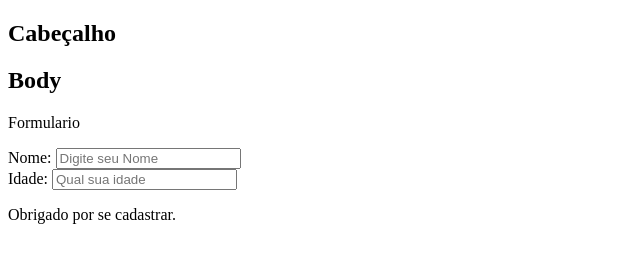
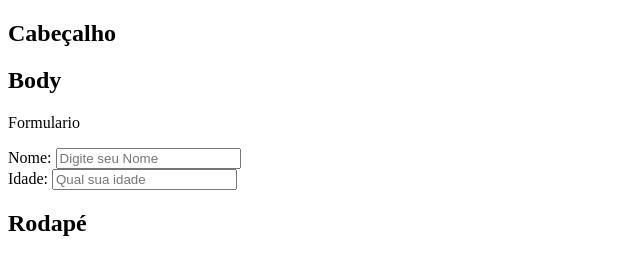
Before and after one commit to Kaua-0/Aula01-Git, a plain HTML site: page index.html in a window 1280 px wide. Shown: the whole page, without its empty margins (0-640 px from the left). Drawn offline with Linux system fonts and the light colour scheme.

Commit message:
Roda o pé

```diff
--- a/index.html
+++ b/index.html
@@ -34,7 +34,7 @@
 
     <section>
         <div>
-            <p>Obrigado por se cadastrar.</p>
+            <h1>Rodapé</h1>
         </div>
     </section>
 
```
